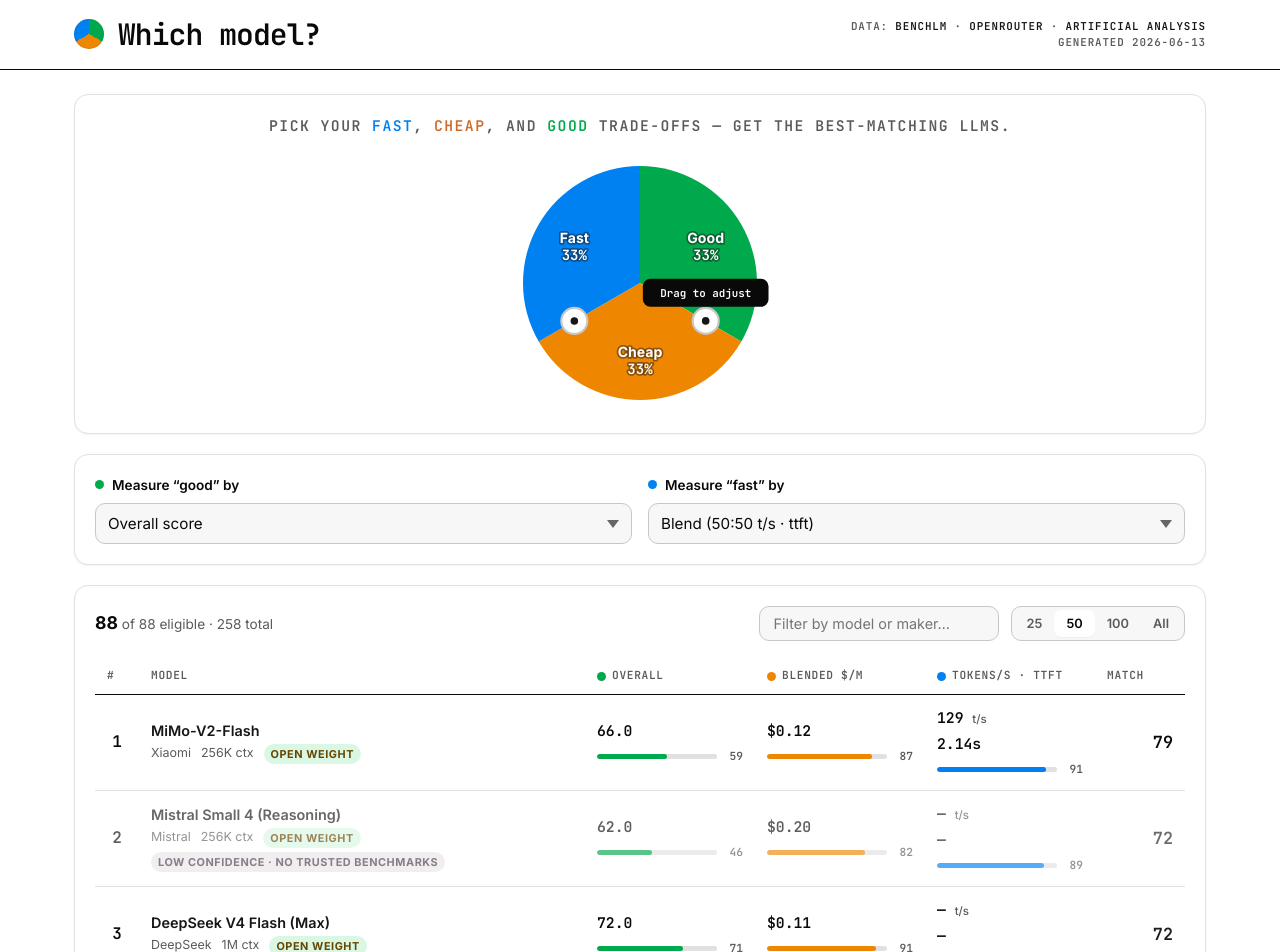
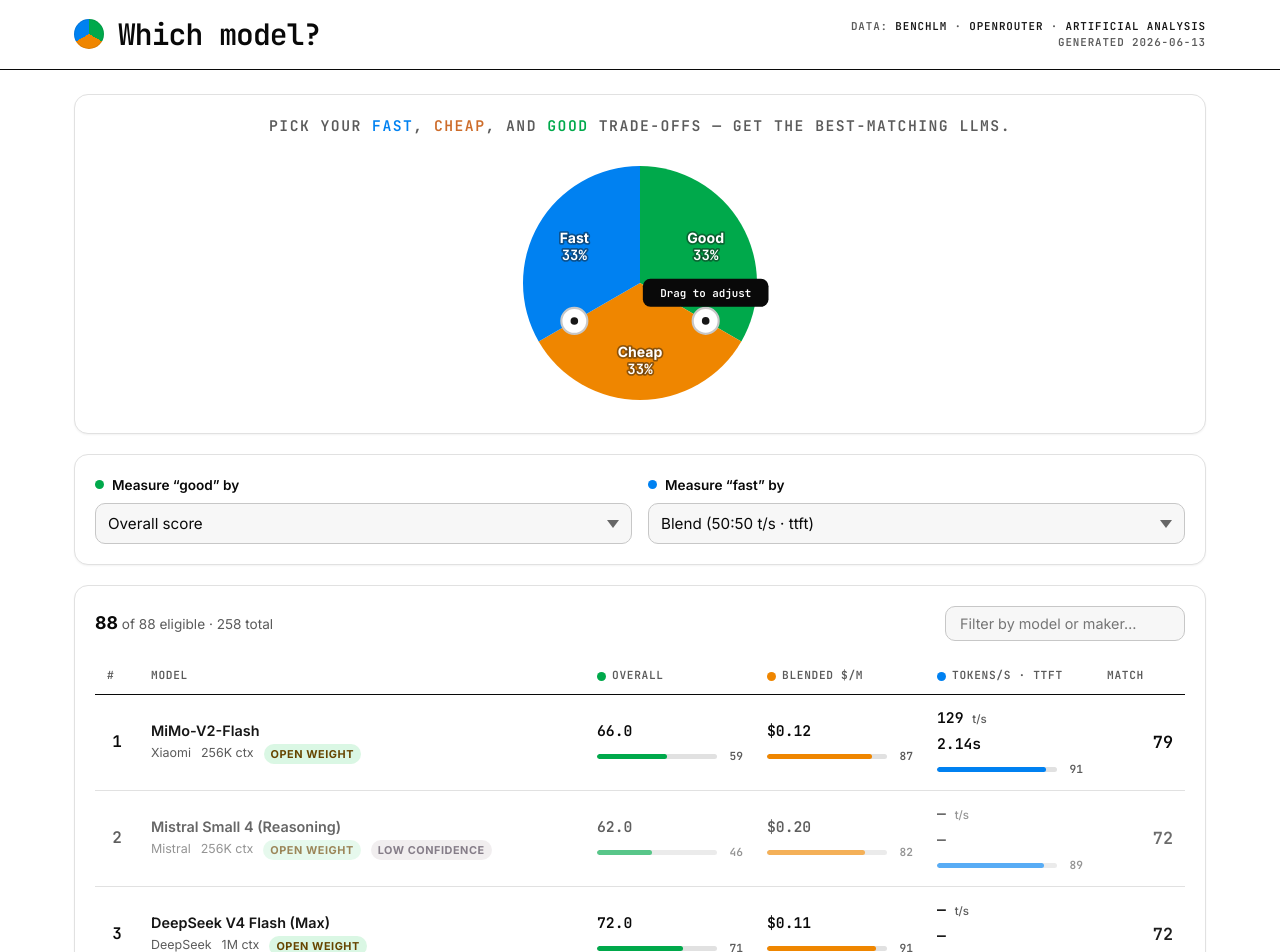
Before and after one commit to chlnga/models-pie, a React (Vite) app: page / in a window 1280 px wide. Shown: the top 952 px of the page. Built offline with nearby package versions, Linux system fonts and the light colour scheme.

Commit message:
UX tweaks

```diff
--- a/src/App.tsx
+++ b/src/App.tsx
@@ -3,6 +3,7 @@
 import WeightPie from "./components/WeightPie";
 import MetricSelectors from "./components/MetricSelectors";
 import ResultsTable from "./components/ResultsTable";
+import ScrollToTop from "./components/ScrollToTop";
 import { joinedModels, datasetMeta } from "./data";
 import { rank } from "./scoring";
 import type { QualityMetric, SpeedMetric, Weights } from "./types";
@@ -14,7 +15,6 @@
   const [qualityMetric, setQualityMetric] = useState<QualityMetric>("overall");
   const [speedMetric, setSpeedMetric] = useState<SpeedMetric>("blend");
   const [query, setQuery] = useState("");
-  const [limit, setLimit] = useState<number>(50);
 
   const panelRef = useRef<HTMLDivElement>(null);
   const pieWrapRef = useRef<HTMLDivElement>(null);
@@ -79,8 +79,6 @@
         (m.creator?.toLowerCase().includes(q) ?? false),
     );
   }, [result, query]);
-
-  const visible = limit === Infinity ? filtered : filtered.slice(0, limit);
 
   return (
     <div className="app">
@@ -154,7 +152,7 @@
           onSpeedChange={setSpeedMetric}
         />
         <ResultsTable
-          ranked={visible}
+          ranked={filtered}
           visibleCount={filtered.length}
           totalCount={result.totalConsidered}
           eligibleCount={result.eligibleCount}
@@ -162,9 +160,7 @@
           speedMetric={speedMetric}
           weights={weights}
           query={query}
-          limit={limit}
           onQueryChange={setQuery}
-          onLimitChange={setLimit}
         />
       </main>
 
@@ -238,6 +234,8 @@
             ` · Generated ${datasetMeta.generatedAt.slice(0, 10)}`}
         </p>
       </footer>
+
+      <ScrollToTop />
     </div>
   );
 }
--- a/src/components/ResultsTable.tsx
+++ b/src/components/ResultsTable.tsx
@@ -18,12 +18,8 @@
   speedMetric: SpeedMetric;
   weights: { good: number; cheap: number; fast: number };
   query: string;
-  limit: number;
   onQueryChange: (query: string) => void;
-  onLimitChange: (limit: number) => void;
 }
-
-const LIMIT_OPTIONS = [25, 50, 100];
 
 export default function ResultsTable({
   ranked,
@@ -34,9 +30,7 @@
   speedMetric,
   weights,
   query,
-  limit,
   onQueryChange,
-  onLimitChange,
 }: ResultsTableProps) {
   return (
     <section className="panel results">
@@ -58,27 +52,6 @@
             onChange={(e) => onQueryChange(e.target.value)}
             aria-label="Filter models"
           />
-          <div className="segmented" role="group" aria-label="Rows to show">
-            {LIMIT_OPTIONS.map((opt) => (
-              <button
-                key={opt}
-                type="button"
-                className="segmented__btn"
-                data-active={limit === opt}
-                onClick={() => onLimitChange(opt)}
-              >
-                {opt}
-              </button>
-            ))}
-            <button
-              type="button"
-              className="segmented__btn"
-              data-active={limit === Infinity}
-              onClick={() => onLimitChange(Infinity)}
-            >
-              All
-            </button>
-          </div>
         </div>
       </div>
 
@@ -136,12 +109,9 @@
                         {m.sourceType?.toLowerCase().includes('open') && (
                           <span className="tag tag--open">Open weight</span>
                         )}
-                        {m.confidenceTag && (
-                          <span
-                            className="tag tag--lowconf"
-                            title="This quality score is not on BenchLM's leaderboard for this metric"
-                          >
-                            {m.confidenceTag}
+                        {m.lowConfidence && (
+                          <span className="tag tag--lowconf" title={m.confidenceTag ?? undefined}>
+                            Low confidence
                           </span>
                         )}
                       </span>
--- /dev/null
+++ b/src/components/ScrollToTop.tsx
@@ -0,0 +1,33 @@
+import { useEffect, useState } from "react";
+
+export default function ScrollToTop() {
+  const [visible, setVisible] = useState(false);
+
+  useEffect(() => {
+    const onScroll = () => setVisible(window.scrollY > 480);
+    onScroll();
+    window.addEventListener("scroll", onScroll, { passive: true });
+    return () => window.removeEventListener("scroll", onScroll);
+  }, []);
+
+  return (
+    <button
+      type="button"
+      className={`to-top${visible ? " is-visible" : ""}`}
+      aria-label="Scroll to top"
+      onClick={() => window.scrollTo({ top: 0, behavior: "smooth" })}
+    >
+      <svg
+        viewBox="0 0 24 24"
+        fill="none"
+        stroke="currentColor"
+        strokeWidth="2.2"
+        strokeLinecap="round"
+        strokeLinejoin="round"
+        aria-hidden="true"
+      >
+        <path d="M12 19V6M5 13l7-7 7 7" />
+      </svg>
+    </button>
+  );
+}
--- a/src/scoring.ts
+++ b/src/scoring.ts
@@ -31,11 +31,11 @@
 
 function confidenceTagFor(model: JoinedModel): string {
   const sparse = model.scoreConfidence === 1 || (model.trustedBenchmarkCount ?? 99) <= 1;
-  if (!sparse) return 'not BenchLM-ranked';
+  if (!sparse) return "Not on BenchLM's leaderboard for this metric";
   const trusted = model.trustedBenchmarkCount;
-  if (trusted === 0) return 'low confidence · no trusted benchmarks';
-  if (trusted === 1) return 'low confidence · 1 trusted benchmark';
-  return 'low confidence';
+  if (trusted === 0) return 'No trusted benchmarks for this metric';
+  if (trusted === 1) return 'Only 1 trusted benchmark';
+  return 'Sparse benchmark evidence';
 }
 
 export function speedDataPresent(
--- a/src/styles.css
+++ b/src/styles.css
@@ -511,7 +511,7 @@
 }
 .tag--free { background: var(--cheap-soft); color: color-mix(in oklch, var(--cheap) 55%, var(--text-strong)); }
 .tag--open { background: var(--good-soft); color: color-mix(in oklch, var(--good) 55%, var(--text-strong)); }
-.tag--lowconf { background: color-mix(in oklch, oklch(55% 0.04 280) 16%, var(--surface)); color: color-mix(in oklch, oklch(55% 0.06 280) 55%, var(--text-strong)); }
+.tag--lowconf { background: color-mix(in oklch, oklch(55% 0.04 280) 16%, var(--surface)); color: color-mix(in oklch, oklch(55% 0.06 280) 55%, var(--text-strong)); cursor: help; }
 
 .metric {
   display: flex;
@@ -682,6 +682,49 @@
   }
 }
 
+.to-top {
+  position: fixed;
+  right: 16px;
+  bottom: 16px;
+  width: 46px;
+  height: 46px;
+  display: grid;
+  place-items: center;
+  border-radius: 50%;
+  border: 1px solid var(--border-strong);
+  background: var(--surface-2);
+  color: var(--text-strong);
+  cursor: pointer;
+  box-shadow: 0 6px 18px oklch(20% 0 0 / 0.18);
+  opacity: 0;
+  transform: translateY(10px);
+  pointer-events: none;
+  transition: opacity 0.2s ease, transform 0.2s ease;
+  z-index: 60;
+}
+.to-top.is-visible {
+  opacity: 1;
+  transform: translateY(0);
+  pointer-events: auto;
+}
+.to-top:hover {
+  border-color: var(--accent);
+  color: var(--accent);
+}
+.to-top:focus-visible {
+  outline: none;
+  box-shadow: var(--ring);
+}
+.to-top svg {
+  width: 22px;
+  height: 22px;
+}
+@media (min-width: 721px) {
+  .to-top {
+    display: none;
+  }
+}
+
 @media (prefers-color-scheme: dark) {
   :root {
     --bg: oklch(16% 0 0);
```
Also changed, not shown: 1 other file (tests, documents, lock files or other folders).
